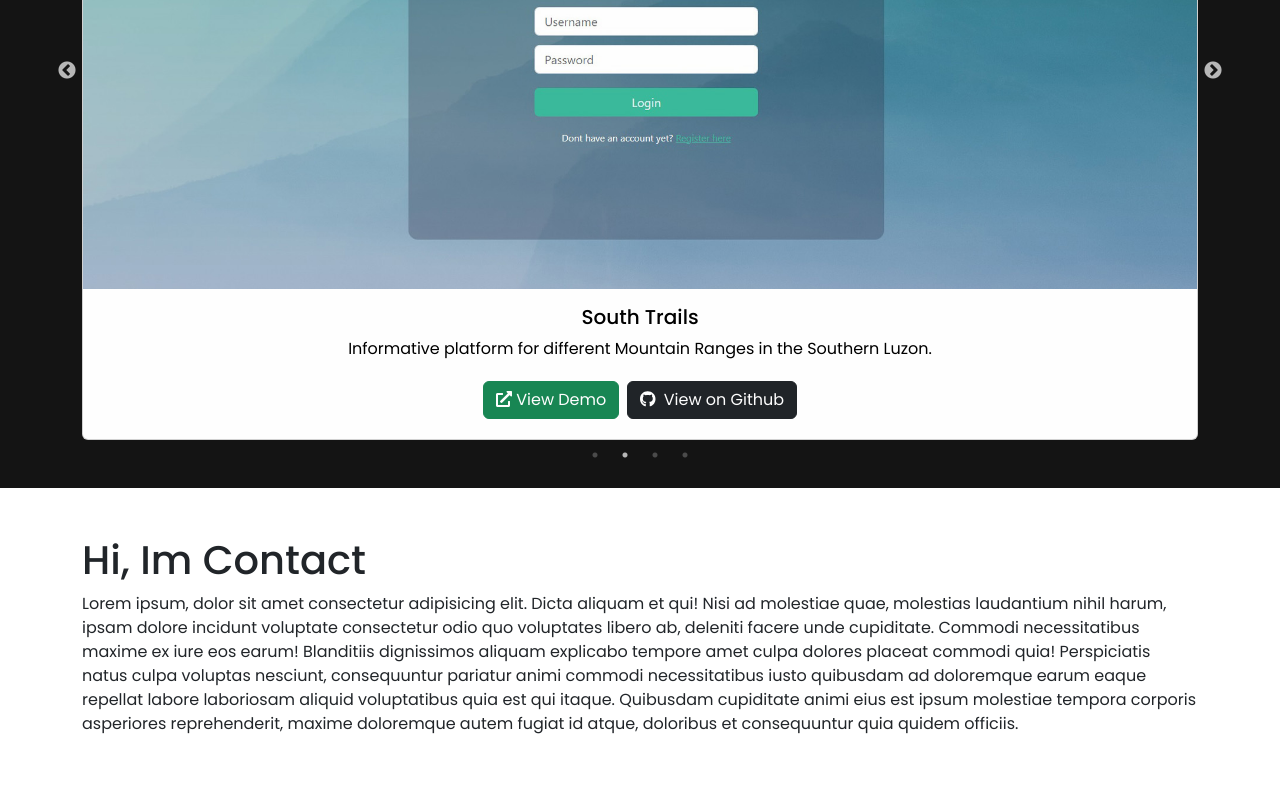
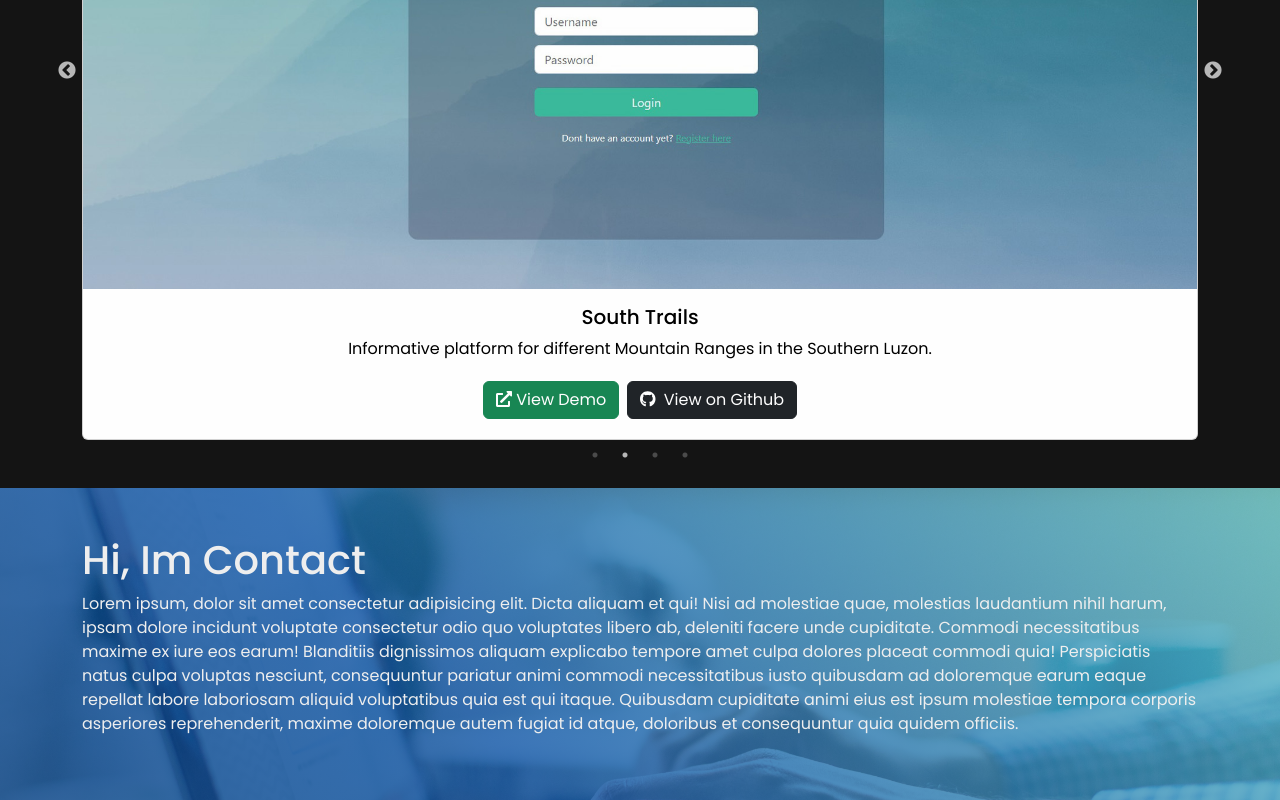
Before and after one commit to DAnoche/My-Porpolio, a React (Create React App) app: page / in a window 1280 px wide. Shown: the part 2458-3258 px from the top of the page. Built offline with nearby package versions, Linux system fonts and the light colour scheme.

Commit message:
Add BG to contact form

```diff
--- a/src/App.css
+++ b/src/App.css
@@ -292,3 +292,19 @@ label:active:after {
 .slick-dots li button:before {
   color: var(--textColor) !important;
 }
+
+/* Contact */
+.contact {
+  background: linear-gradient(
+      45deg,
+      rgba(0, 61, 130, 0.8) 0%,
+      rgba(12, 83, 166, 0.8) 35%,
+      rgba(93, 192, 199, 0.8) 100%
+    ),
+    url("/public/assets/contact-bg.jpg");
+  background-size: cover;
+  background-attachment: fixed;
+  background-position: center;
+  background-repeat: no-repeat;
+  color: var(--textColor);
+}
```
